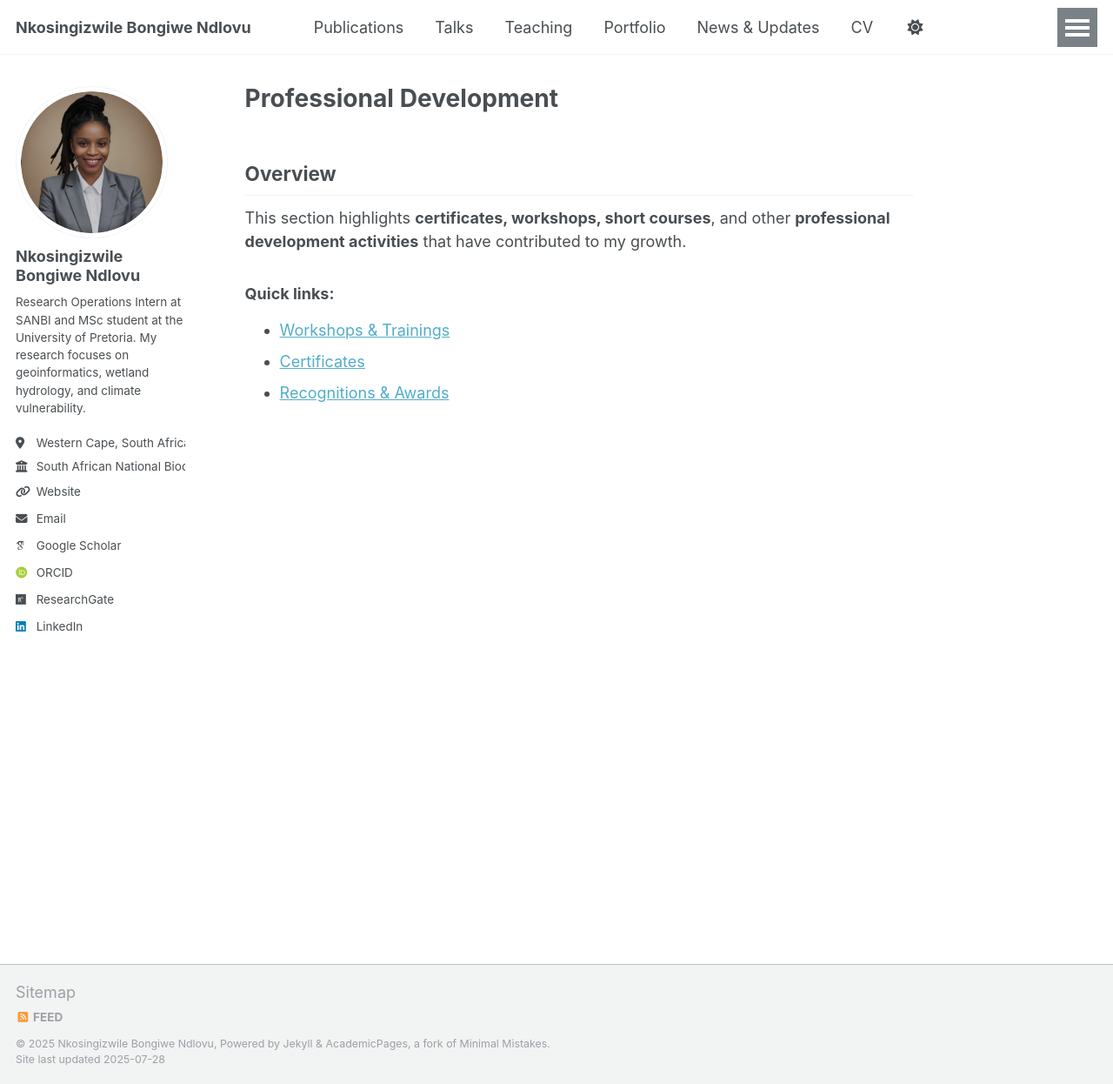
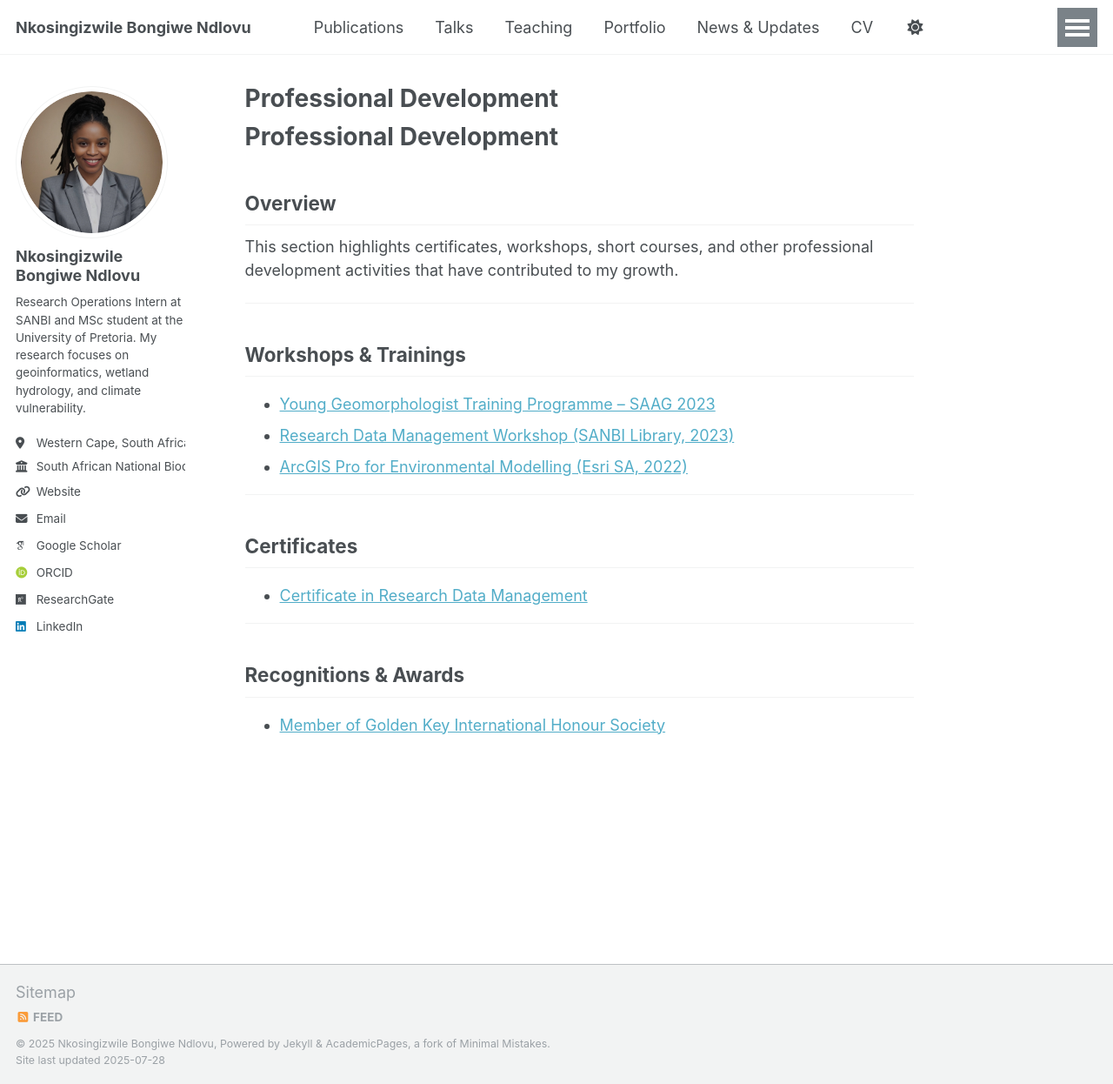
Before and after one commit to Nkosizwi/NB-Ndlovu.github.io, a Jekyll site: the page built from _pages/professional-development.md, in a window 1280 px wide and 1246 px high. Shown: the whole window at 87% size. Built offline with Jekyll 4.4.1, drawn with Linux system fonts in a browser that asks for light colours; some web fonts are replaced; a script that is not in the unit is left out.

Commit message:
Update professional-development.md

```diff
--- a/_pages/professional-development.md
+++ b/_pages/professional-development.md
@@ -4,12 +4,28 @@ title: "Professional Development"
 author_profile: true
 ---
 
+# Professional Development
+
 ## Overview
 
-This section highlights **certificates, workshops, short courses**, and other **professional development activities** that have contributed to my growth.
+This section highlights certificates, workshops, short courses, and other professional development activities that have contributed to my growth.
 
-### Quick links:
+---
 
-- [Workshops & Trainings](/professional-development/workshops/)
-- [Certificates](/professional-development/certificates/)
-- [Recognitions & Awards](/professional-development/recognitions/)
+## Workshops & Trainings
+
+- [Young Geomorphologist Training Programme – SAAG 2023](/professional-development/workshops/young-geomorphologist/)
+- [Research Data Management Workshop (SANBI Library, 2023)](/professional-development/workshops/research-data-mgmt/)
+- [ArcGIS Pro for Environmental Modelling (Esri SA, 2022)](/professional-development/workshops/arcgis-pro/)
+
+---
+
+## Certificates
+
+- [Certificate in Research Data Management](/professional-development/certificates/certificate-1/)
+
+---
+
+## Recognitions & Awards
+
+- [Member of Golden Key International Honour Society](/professional-development/recognitions/recognition-1/)
```
